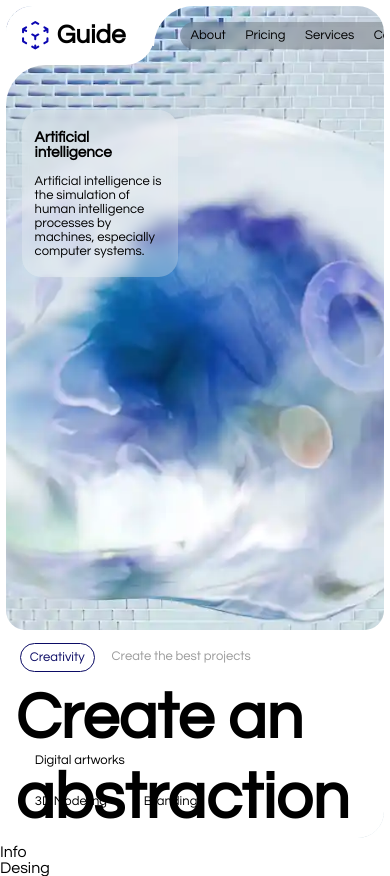
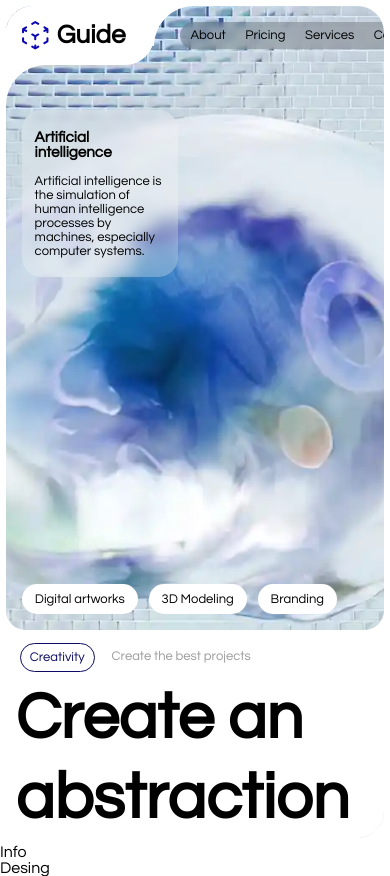
Before and after one commit to Antac69/practicando-next, a Next.js app: page / in a window 390 px wide. Built offline with nearby package versions, Linux system fonts and the light colour scheme.

Commit message:
responsive tags

```diff
--- a/styles/Hero.module.css
+++ b/styles/Hero.module.css
@@ -21,11 +21,15 @@
   width: min-content;
   display: flex;
   z-index: 1;
+  flex-direction: column-reverse;
 }
 
 @media screen and (min-width: 1024px) {
   .container {
     width: 75vw;
+  }
+  .containerDown {
+    flex-direction: row;
   }
 }
 
@@ -36,7 +40,6 @@
   }
   .containerDown {
     width: 100%;
-    flex-direction: column-reverse;
   }
   /* .container > * {
     z-index: 1;
--- a/styles/Tags.module.css
+++ b/styles/Tags.module.css
@@ -1,18 +1,14 @@
 .container{
-    --size:100px;
+    --size:max-content;
     width: var(--size);
     height: var(--size);
     color: black;
 }
 .containerTags{
+    position: relative;
     display: flex;
-    flex-wrap: wrap;
-    position: absolute;
     padding: 1rem;
-    padding-bottom: 1.37rem;
     list-style: none;
-    bottom: 0;
-    width: 16rem;
     gap: .7rem;
 }
 .tag{
@@ -21,3 +17,18 @@
     background: white;
     width: max-content;
 }
+
+@media screen and (min-width:1024px) {
+    .container{
+        --size:100px;
+    }
+    .containerTags{
+        position: absolute;
+        flex-wrap: wrap;
+        bottom: 0;
+        width: 16rem;
+        padding-bottom: 1.37rem;
+    }
+  }
+  @media screen and (max-width:768px) {
+  }
--- a/styles/Title.module.css
+++ b/styles/Title.module.css
@@ -66,7 +66,7 @@
   padding-right: 0.4em;
 }
 
-@media screen and (min-width: 1024px) {
+@media screen and (min-width: 769px) {
   .container {
     width: max-content;
   }
```
